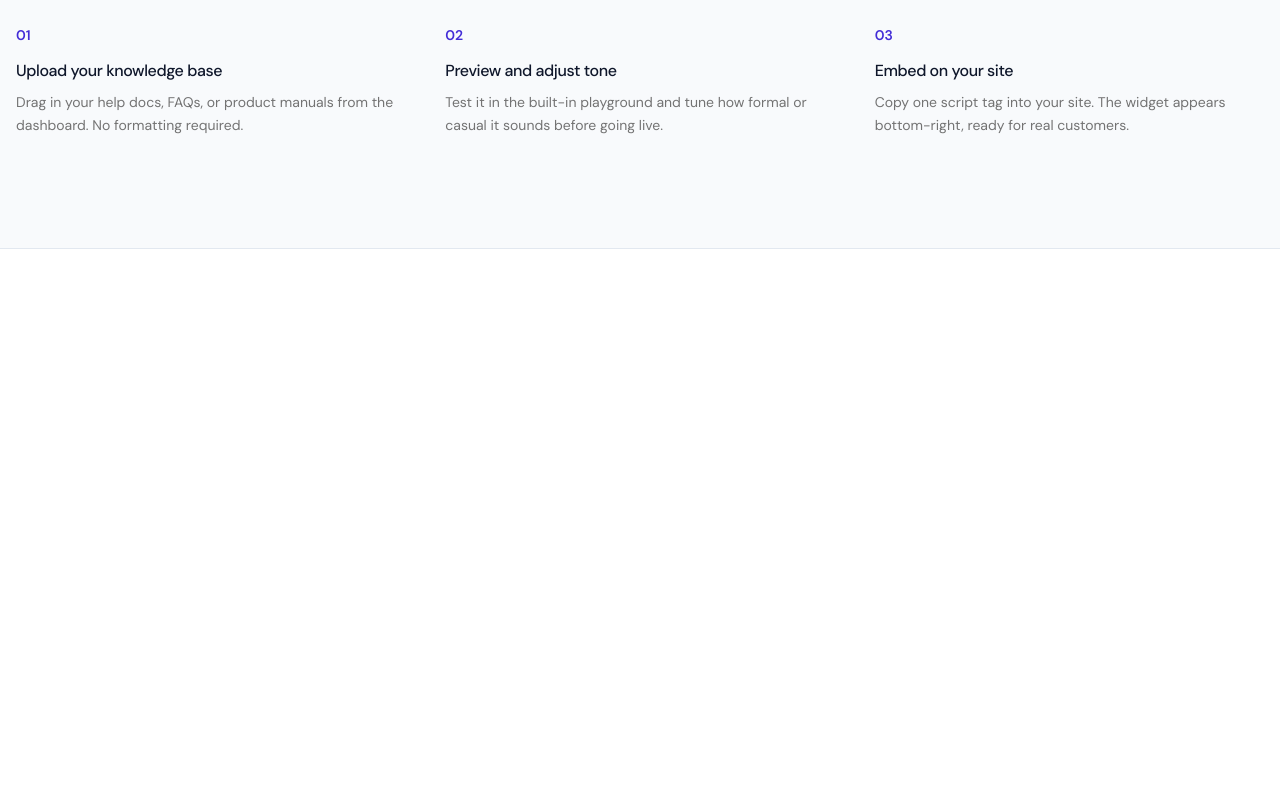
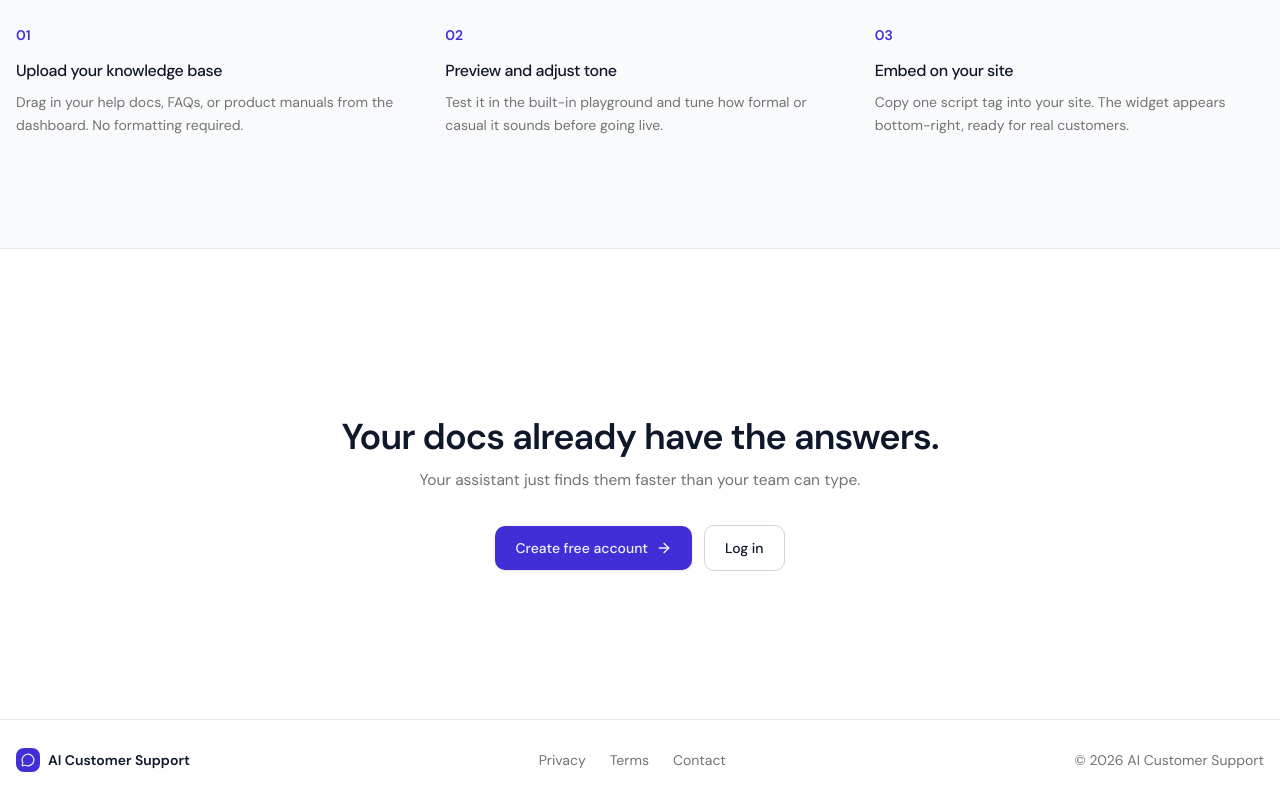
Before and after one commit to nhmnazmul22/AICustomerSupportAssistant, a Next.js app: page / in a window 1280 px wide. Shown: the part 2255-3055 px from the top of the page. Before the commit the page ends 2524 px from the top, so only its background shows below. Built offline with nearby package versions, Linux system fonts and the light colour scheme.

Commit message:
add Footer component and Cta section; update layout and constants for new links

```diff
--- a/app/layout.tsx
+++ b/app/layout.tsx
@@ -4,6 +4,7 @@ import "./globals.css"
 import { ThemeProvider } from "@/providers/theme-provider"
 import { cn } from "@/lib/utils"
 import Navbar from "@/components/layout/Navbar/Navbar"
+import Footer from "@/components/layout/Footer/Footer"
 
 const DMSans = DM_Sans({ subsets: ["latin"], variable: "--font-dm-sans" })
 
@@ -22,6 +23,7 @@ export default function RootLayout({
         <ThemeProvider>
           <Navbar />
           <main>{children}</main>
+          <Footer />
         </ThemeProvider>
       </body>
     </html>
--- a/app/page.tsx
+++ b/app/page.tsx
@@ -1,4 +1,5 @@
 import Section from "@/components/common/Section"
+import Cta from "@/components/pages/Home/Cta/Cta"
 import Feature from "@/components/pages/Home/Feature/Feature"
 import Hero from "@/components/pages/Home/Hero/Hero"
 import Setup from "@/components/pages/Home/Setup/Setup"
@@ -17,6 +18,9 @@ export default function Page() {
       <Section>
         <Setup />
       </Section>
+      <Section>
+        <Cta />
+      </Section>
     </div>
   )
 }
--- /dev/null
+++ b/components/layout/Footer/Footer.tsx
@@ -0,0 +1,39 @@
+import Container from "@/components/common/Container"
+import Link from "next/link"
+import { MessageCircle } from "lucide-react"
+import { footerLinks } from "@/constants"
+
+const Footer = () => {
+  return (
+    <footer className="border-t border-slate-200 bg-white dark:border-slate-800 dark:bg-slate-950">
+      <Container>
+        <div className="flex flex-col items-center gap-5 py-3 sm:flex-row sm:justify-between">
+          <div className="flex items-center gap-2 text-sm font-semibold text-slate-900 dark:text-slate-50">
+            <span className="flex size-6 items-center justify-center rounded-md bg-primary text-primary-foreground">
+              <MessageCircle className="size-3.5" />
+            </span>
+            AI Customer Support
+          </div>
+
+          <div className="flex items-center gap-6">
+            {footerLinks.map((link) => (
+              <Link
+                key={link.label}
+                href={link.href}
+                className="text-sm text-muted-foreground transition-colors hover:text-slate-900 dark:hover:text-slate-50"
+              >
+                {link.label}
+              </Link>
+            ))}
+          </div>
+
+          <p className="text-sm text-muted-foreground">
+            © {new Date().getFullYear()} AI Customer Support
+          </p>
+        </div>
+      </Container>
+    </footer>
+  )
+}
+
+export default Footer
--- /dev/null
+++ b/components/pages/Home/Cta/Cta.tsx
@@ -0,0 +1,30 @@
+import Container from "@/components/common/Container"
+import { ArrowRight } from "lucide-react"
+
+const Cta = () => {
+  return (
+    <div className="bg-white dark:bg-slate-950">
+      <Container>
+        <div className="flex flex-col items-center gap-3 py-28 text-center">
+          <h2 className="text-3xl font-semibold tracking-tight text-slate-900 sm:text-4xl dark:text-slate-50">
+            Your docs already have the answers.
+          </h2>
+          <p className="text-[15.5px] text-muted-foreground">
+            Your assistant just finds them faster than your team can type.
+          </p>
+          <div className="mt-5 flex flex-wrap items-center justify-center gap-3">
+            <button className="inline-flex items-center gap-2 rounded-lg bg-primary px-5 py-3 text-sm font-medium text-primary-foreground shadow-sm transition-colors hover:bg-primary/90">
+              Create free account
+              <ArrowRight className="size-4" />
+            </button>
+            <button className="inline-flex items-center gap-2 rounded-lg border border-slate-300 px-5 py-3 text-sm font-medium text-slate-900 transition-colors hover:bg-slate-50 dark:border-slate-700 dark:text-slate-50 dark:hover:bg-slate-800/60">
+              Log in
+            </button>
+          </div>
+        </div>
+      </Container>
+    </div>
+  )
+}
+
+export default Cta
--- a/constants/index.ts
+++ b/constants/index.ts
@@ -1,4 +1,4 @@
-import { FeatureItem, SetupStep } from "@/types"
+import { FeatureItem, FooterLink, SetupStep } from "@/types"
 import {
   BotMessageSquare,
   FileStack,
@@ -47,7 +47,6 @@ export const features: FeatureItem[] = [
   },
 ]
 
-
 export const setupSteps: SetupStep[] = [
   {
     number: "01",
@@ -68,3 +67,9 @@ export const setupSteps: SetupStep[] = [
       "Copy one script tag into your site. The widget appears bottom-right, ready for real customers.",
   },
 ]
+
+export const footerLinks: FooterLink[] = [
+  { label: "Privacy", href: "/privacy" },
+  { label: "Terms", href: "/terms" },
+  { label: "Contact", href: "/contact" },
+]
--- a/types/index.ts
+++ b/types/index.ts
@@ -11,3 +11,8 @@ export type SetupStep = {
   title: string
   description: string
 }
+
+export type FooterLink = {
+  label: string
+  href: string
+}
```
